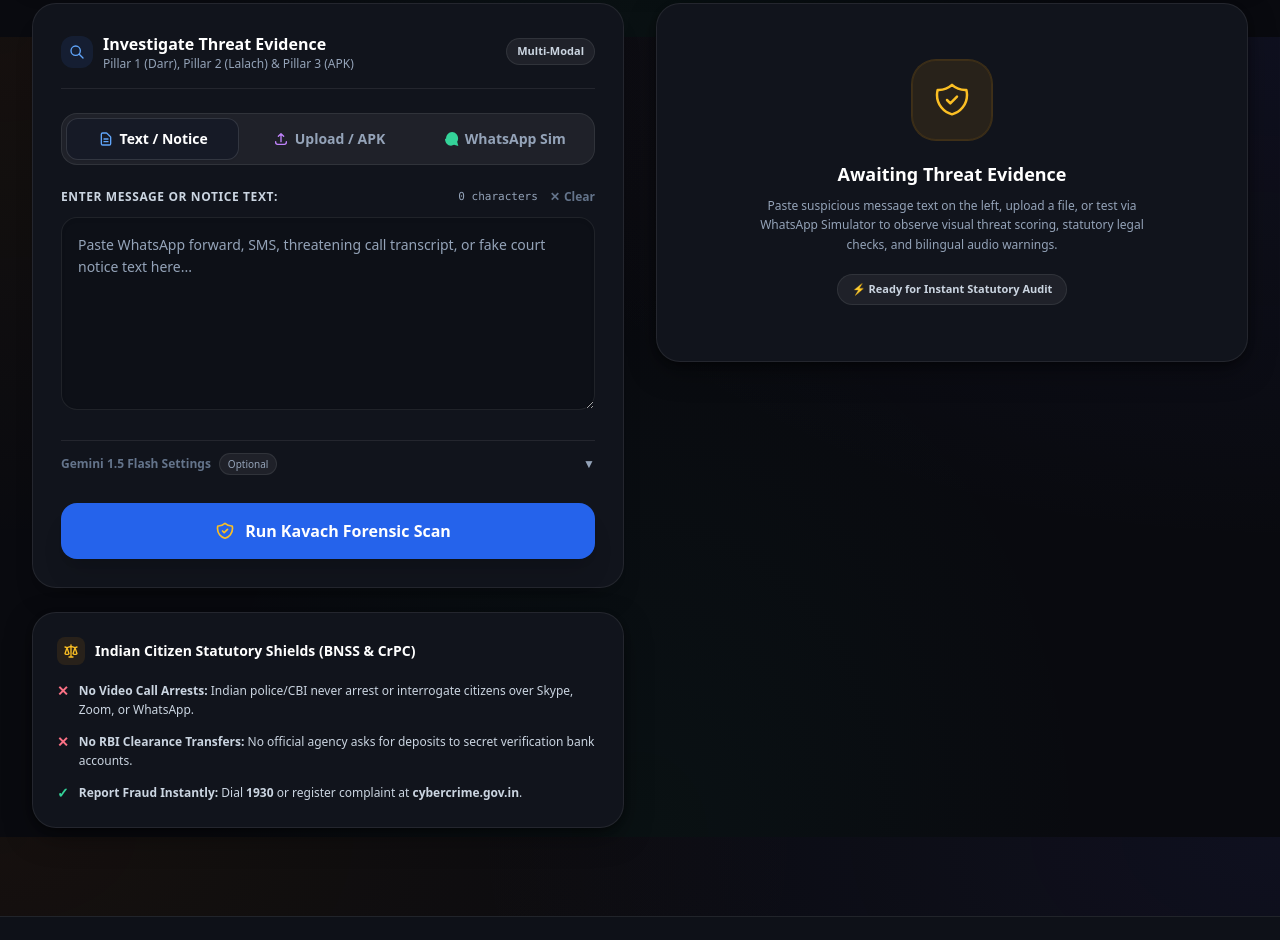
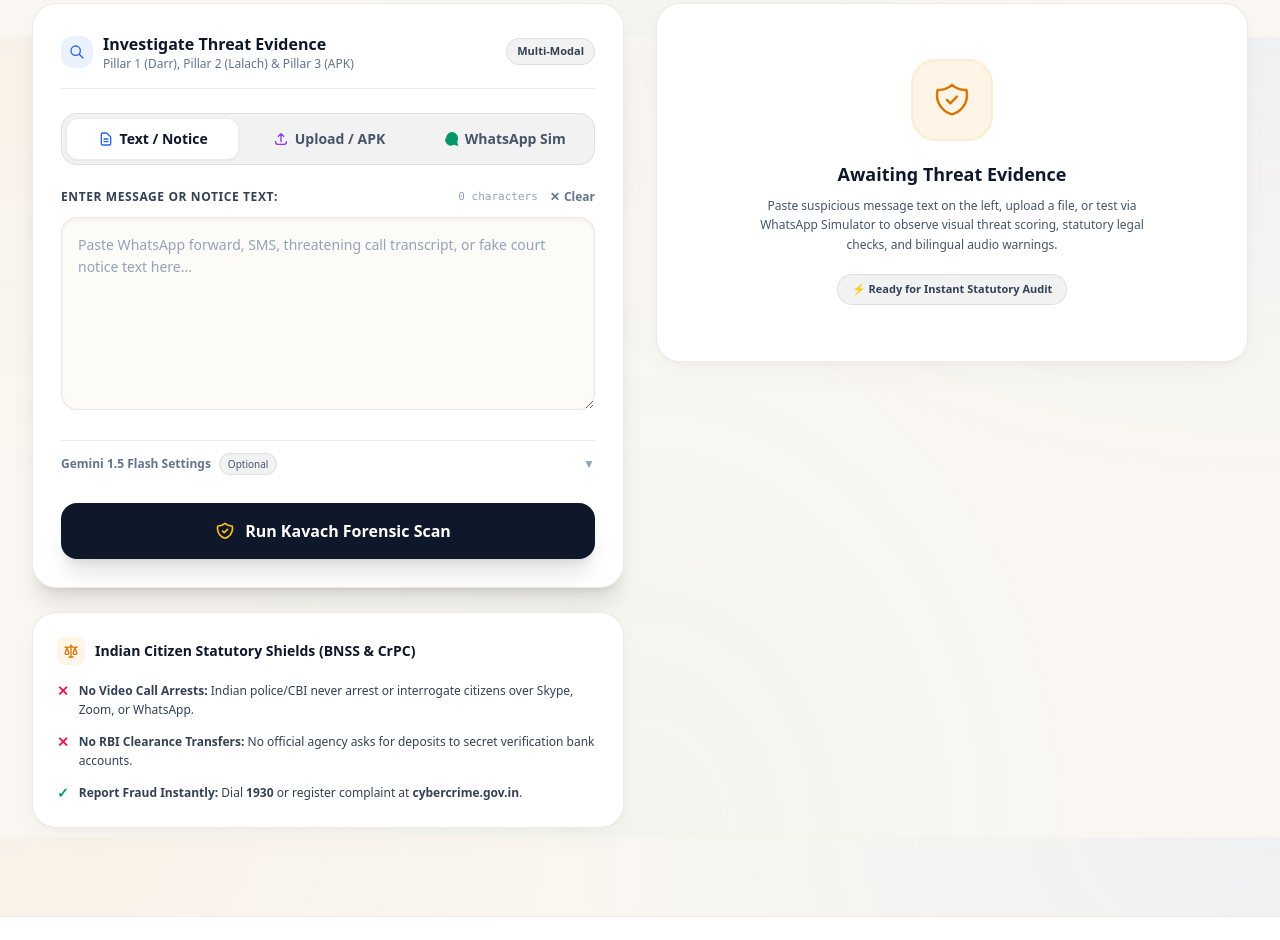
Before and after one commit to krishnachandra81973-ui/kavach-ai-, a plain HTML site: page public/index.html in a window 1280 px wide. Shown: the part 763-1703 px from the top of the page. Drawn offline with nearby package versions, Linux system fonts and the light colour scheme.

Commit message:
style: set default theme to ultra-premium luxury alabaster cream and enhance light palette styling

```diff
--- a/public/index.html
+++ b/public/index.html
@@ -1,18 +1,18 @@
 <!DOCTYPE html>
-<html lang="en" class="dark">
+<html lang="en">
 <head>
   <meta charset="UTF-8">
   <meta name="viewport" content="width=device-width, initial-scale=1.0">
   <title>Kavach AI (कवच एआई) — National Cyber Scam, Digital Arrest & Malicious APK Shield</title>
 
-  <!-- Prevent Theme Flash -->
+  <!-- Prevent Theme Flash: Default to Luxury Light Cream Theme -->
   <script>
     (function() {
       const savedTheme = localStorage.getItem('kavach_theme');
-      if (savedTheme === 'light') {
+      if (savedTheme === 'dark') {
+        document.documentElement.classList.add('dark');
+      } else {
         document.documentElement.classList.remove('dark');
-      } else {
-        document.documentElement.classList.add('dark');
       }
     })();
   </script>
@@ -46,7 +46,7 @@
   <!-- Executive Theme Stylesheet -->
   <link rel="stylesheet" href="/static/css/styles.css">
 </head>
-<body class="bg-[#F8F9FA] dark:bg-[#090A0F] text-slate-900 dark:text-slate-100 min-h-screen flex flex-col font-sans antialiased selection:bg-amber-500/20 selection:text-amber-500 transition-colors duration-300">
+<body class="bg-[#FAF7F2] dark:bg-[#090A0F] text-stone-900 dark:text-slate-100 min-h-screen flex flex-col font-sans antialiased selection:bg-amber-500/20 selection:text-amber-500 transition-colors duration-300">
 
   <!-- TOP HEADER / NAV -->
   <header class="border-b border-black/[0.08] dark:border-white/[0.08] bg-white/95 dark:bg-[#0E1118]/95 backdrop-blur-xl sticky top-0 z-50 transition-all shadow-[0_2px_10px_-2px_rgba(0,0,0,0.05)]">
--- a/public/static/css/styles.css
+++ b/public/static/css/styles.css
@@ -6,19 +6,19 @@
   --font-devanagari: 'Noto Sans Devanagari', 'Plus Jakarta Sans', sans-serif;
   --font-mono: 'JetBrains Mono', monospace;
 
-  /* Alabaster Light Palette (Default) */
-  --bg-canvas: #F8F9FA;
+  /* Luxury Alabaster Cream Light Palette (Default) */
+  --bg-canvas: #FAF7F2;
   --panel-bg: #FFFFFF;
-  --panel-hero-bg: linear-gradient(145deg, #FFFFFF 0%, #F8F9FA 100%);
-  --border-hairline: rgba(0, 0, 0, 0.08);
-  --border-subtle: #E2E8F0;
-  --text-primary: #0F172A;
-  --text-secondary: #334155;
-  --text-muted: #64748B;
-  --card-shadow: 0 10px 30px -5px rgba(15, 23, 42, 0.04), 0 2px 6px rgba(15, 23, 42, 0.02);
-  --hero-shadow: 0 15px 40px -10px rgba(15, 23, 42, 0.06), 0 2px 8px rgba(15, 23, 42, 0.02);
-  --input-bg: #F8FAFC;
-  --pill-bg: #F1F5F9;
+  --panel-hero-bg: linear-gradient(145deg, #FFFFFF 0%, #FAF5ED 100%);
+  --border-hairline: rgba(28, 25, 23, 0.08);
+  --border-subtle: #E8E2D8;
+  --text-primary: #1C1917;
+  --text-secondary: #44403C;
+  --text-muted: #78716C;
+  --card-shadow: 0 10px 30px -5px rgba(28, 25, 23, 0.04), 0 2px 6px rgba(28, 25, 23, 0.02);
+  --hero-shadow: 0 15px 40px -10px rgba(28, 25, 23, 0.06), 0 2px 8px rgba(28, 25, 23, 0.02);
+  --input-bg: #F8F6F1;
+  --pill-bg: #EFEAE1;
 }
 
 /* Obsidian Dark Palette (Flagship Tier) */
--- a/static/css/styles.css
+++ b/static/css/styles.css
@@ -6,19 +6,19 @@
   --font-devanagari: 'Noto Sans Devanagari', 'Plus Jakarta Sans', sans-serif;
   --font-mono: 'JetBrains Mono', monospace;
 
-  /* Alabaster Light Palette (Default) */
-  --bg-canvas: #F8F9FA;
+  /* Luxury Alabaster Cream Light Palette (Default) */
+  --bg-canvas: #FAF7F2;
   --panel-bg: #FFFFFF;
-  --panel-hero-bg: linear-gradient(145deg, #FFFFFF 0%, #F8F9FA 100%);
-  --border-hairline: rgba(0, 0, 0, 0.08);
-  --border-subtle: #E2E8F0;
-  --text-primary: #0F172A;
-  --text-secondary: #334155;
-  --text-muted: #64748B;
-  --card-shadow: 0 10px 30px -5px rgba(15, 23, 42, 0.04), 0 2px 6px rgba(15, 23, 42, 0.02);
-  --hero-shadow: 0 15px 40px -10px rgba(15, 23, 42, 0.06), 0 2px 8px rgba(15, 23, 42, 0.02);
-  --input-bg: #F8FAFC;
-  --pill-bg: #F1F5F9;
+  --panel-hero-bg: linear-gradient(145deg, #FFFFFF 0%, #FAF5ED 100%);
+  --border-hairline: rgba(28, 25, 23, 0.08);
+  --border-subtle: #E8E2D8;
+  --text-primary: #1C1917;
+  --text-secondary: #44403C;
+  --text-muted: #78716C;
+  --card-shadow: 0 10px 30px -5px rgba(28, 25, 23, 0.04), 0 2px 6px rgba(28, 25, 23, 0.02);
+  --hero-shadow: 0 15px 40px -10px rgba(28, 25, 23, 0.06), 0 2px 8px rgba(28, 25, 23, 0.02);
+  --input-bg: #F8F6F1;
+  --pill-bg: #EFEAE1;
 }
 
 /* Obsidian Dark Palette (Flagship Tier) */
```
Also changed, not shown: templates/index.html (+6 -6 lines).
